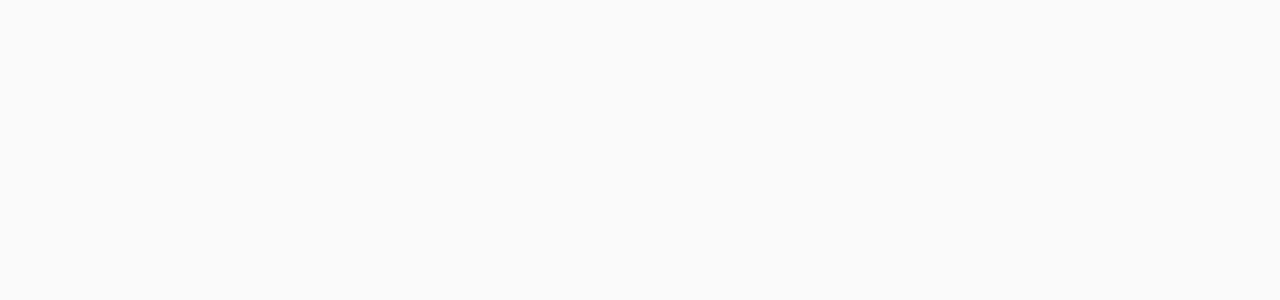
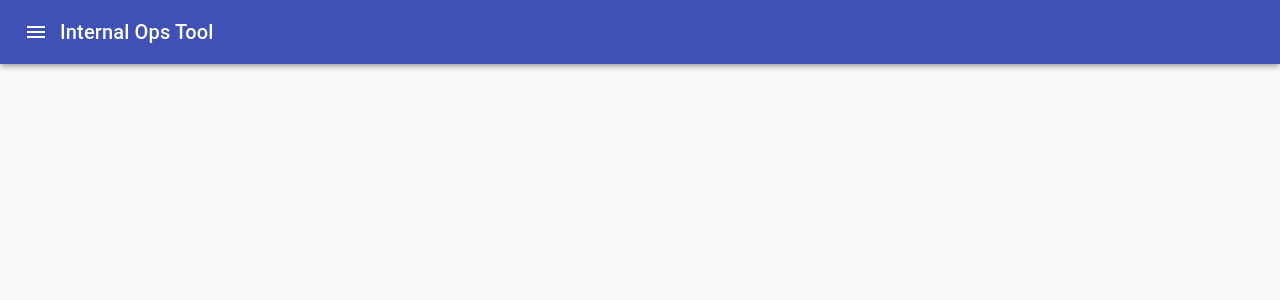
Before and after one commit to rayjcr/copyReactFun, a React (Create React App) app: page / in a window 1280 px wide. Shown: the top 300 px of the page. Built offline with nearby package versions, Linux system fonts and the light colour scheme.

Commit message:
新增的左侧菜单

```diff
--- a/src/App.css
+++ b/src/App.css
@@ -36,3 +36,8 @@
     transform: rotate(360deg);
   }
 }
+
+
+.menuList{
+  width: 300px;
+}
--- a/src/App.js
+++ b/src/App.js
@@ -1,11 +1,22 @@
 import './App.css';
-import { getSessionID, SessionContext } from './context/session'
-import { useState, useEffect } from 'react'
-import { AppBar } from '@material-ui/core';
+import { getSessionID, SessionContext } from './context/session';
+import { useState, useEffect, useCallback } from 'react';
+import { AppBar, Drawer, IconButton, Toolbar, Typography } from '@material-ui/core';
+import { Menu } from '@material-ui/icons';
+import MenuList from './components/MenuList';
 
 function App() {
 
     const [permissions, setPermissions] = useState();
+    const [menuOpen, setMenuOpen] = useState(false);
+
+    // const menuToggle = useCallback(
+    //     () => {
+    //         setMenuOpen(!menuOpen);
+    //         console.log('123')
+    //     },
+    //     [menuOpen],
+    // );
 
     useEffect(() => {
         const loadSessionID = getSessionID();
@@ -23,7 +34,34 @@ function App() {
 
     return (
         <SessionContext.Provider value={permissions}>
-            <AppBar></AppBar>
+            {/* 应用栏 */}
+            <AppBar>
+                {/* 工具栏 */}
+                <Toolbar>
+                    {/* 带有Icon的Button */}
+                    <IconButton
+                        aria-label='menu'
+                        edge='start'
+                        size='medium'
+                        color='inherit'
+                        onClick={()=>{setMenuOpen(!menuOpen)}}
+                    >
+                        {/* Menu样式的Icon */}
+                        <Menu />
+                    </IconButton>
+                    <Typography variant='h6'>
+                        Internal Ops Tool
+                    </Typography>
+                </Toolbar>
+                {/* 侧边条菜单 */}
+                <Drawer
+                    className='MenuListDrawer'
+                    open={menuOpen}
+                    onClose={()=>{setMenuOpen(false)}}
+                >
+                    <MenuList />
+                </Drawer>
+            </AppBar>
         </SessionContext.Provider>
     );
 }
--- /dev/null
+++ b/src/components/MenuList.jsx
@@ -0,0 +1,30 @@
+import { Divider, List, ListItem as MuiListItem, ListItemIcon, ListItemText } from '@material-ui/core'
+import { PeopleAlt } from '@material-ui/icons'
+import { Link } from 'react-router-dom'
+import React from 'react'
+import { SessionContext } from '../context/session'
+
+const ListItem = (props) => {
+    // 这里的props 就是ListItem组件上的 to  和 children 他包含的2个组件 ListItemIcon, ListItemText
+    console.log(props, 'MenuList--props--line 7');
+    return (
+        <MuiListItem button component={Link} {...props}></MuiListItem>
+    )
+}
+
+export default function MenuList() {
+    ListItem();
+    return (
+        <List className='menuList'>
+            {/* 这里会根据permissions来渲染出指定的权限菜单 */}
+            <ListItem to='/users'>
+                <ListItemIcon>
+                    <PeopleAlt />
+                </ListItemIcon>
+                <ListItemText>Users</ListItemText>
+            </ListItem>
+
+            <Divider />
+        </List>
+    )
+}
```
